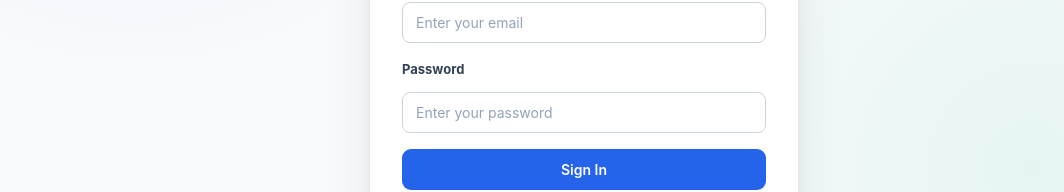
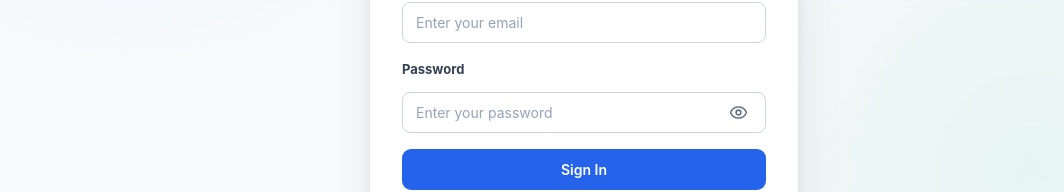
Before and after one commit to ankanmaity842-prog/AI-Emergency-System, a React (Vite) app in the folder frontend/: page /login in a window 1280 px wide. Shown: the part 470-662 px from the top of the page, without its empty margins (56-1120 px from the left). Built offline with nearby package versions, Linux system fonts and the light colour scheme.

Commit message:
Add check password

```diff
--- a/frontend/src/pages/Login/Login.css
+++ b/frontend/src/pages/Login/Login.css
@@ -480,3 +480,54 @@
         font-size: 10px;
     }
 }
+.password-input-wrapper {
+    position: relative;
+    width: 100%;
+}
+
+.password-input-wrapper input {
+    width: 100%;
+    padding-right: 48px;
+    box-sizing: border-box;
+}
+
+.password-toggle {
+    position: absolute;
+    top: 50%;
+    right: 12px;
+    transform: translateY(-50%);
+
+    display: flex;
+    align-items: center;
+    justify-content: center;
+
+    width: 32px;
+    height: 32px;
+
+    padding: 0;
+    border: none;
+    background: transparent;
+
+    color: #64748b;
+    cursor: pointer;
+
+    border-radius: 6px;
+
+    transition:
+        color 0.2s ease,
+        background-color 0.2s ease;
+}
+
+.password-toggle:hover {
+    color: #2563eb;
+    background: #eff6ff;
+}
+
+.password-toggle:focus-visible {
+    outline: 2px solid #2563eb;
+    outline-offset: 2px;
+}
+
+.password-toggle svg {
+    pointer-events: none;
+}
--- a/frontend/src/pages/Login/Login.jsx
+++ b/frontend/src/pages/Login/Login.jsx
@@ -9,6 +9,8 @@ import {
     House,
     UserRound,
     ShieldCheck,
+    Eye,
+    EyeOff,
 } from "lucide-react";
 
 import { useAuth } from "../../hooks/useAuth";
@@ -28,6 +30,8 @@ const Login = () => {
         password: "",
     });
 
+    const [showPassword, setShowPassword] = useState(false);
+
     const [error, setError] = useState("");
     const [loading, setLoading] = useState(false);
 
@@ -43,6 +47,7 @@ const Login = () => {
     const handleLoginTypeChange = (type) => {
         setLoginType(type);
         setError("");
+        setShowPassword(false);
 
         setFormData({
             email: "",
@@ -87,7 +92,9 @@ const Login = () => {
             }
 
             if (user.role === "admin") {
-                navigate("/admin", { replace: true });
+                navigate("/admin", {
+                    replace: true,
+                });
                 return;
             }
 
@@ -237,9 +244,15 @@ const Login = () => {
                             Password
                         </label>
 
+                        <div className="password-input-wrapper">
+
                             <input
                                 id="password"
-                            type="password"
+                                type={
+                                    showPassword
+                                        ? "text"
+                                        : "password"
+                                }
                                 name="password"
                                 value={formData.password}
                                 onChange={handleChange}
@@ -247,6 +260,35 @@ const Login = () => {
                                 autoComplete="current-password"
                                 required
                             />
+
+                            <button
+                                type="button"
+                                className="password-toggle"
+                                onClick={() =>
+                                    setShowPassword(
+                                        (previous) =>
+                                            !previous
+                                    )
+                                }
+                                aria-label={
+                                    showPassword
+                                        ? "Hide password"
+                                        : "Show password"
+                                }
+                                title={
+                                    showPassword
+                                        ? "Hide password"
+                                        : "Show password"
+                                }
+                            >
+                                {showPassword ? (
+                                    <EyeOff size={19} />
+                                ) : (
+                                    <Eye size={19} />
+                                )}
+                            </button>
+
+                        </div>
 
                     </div>
 
```
Lines whose indentation alone changed are shown as unchanged.
